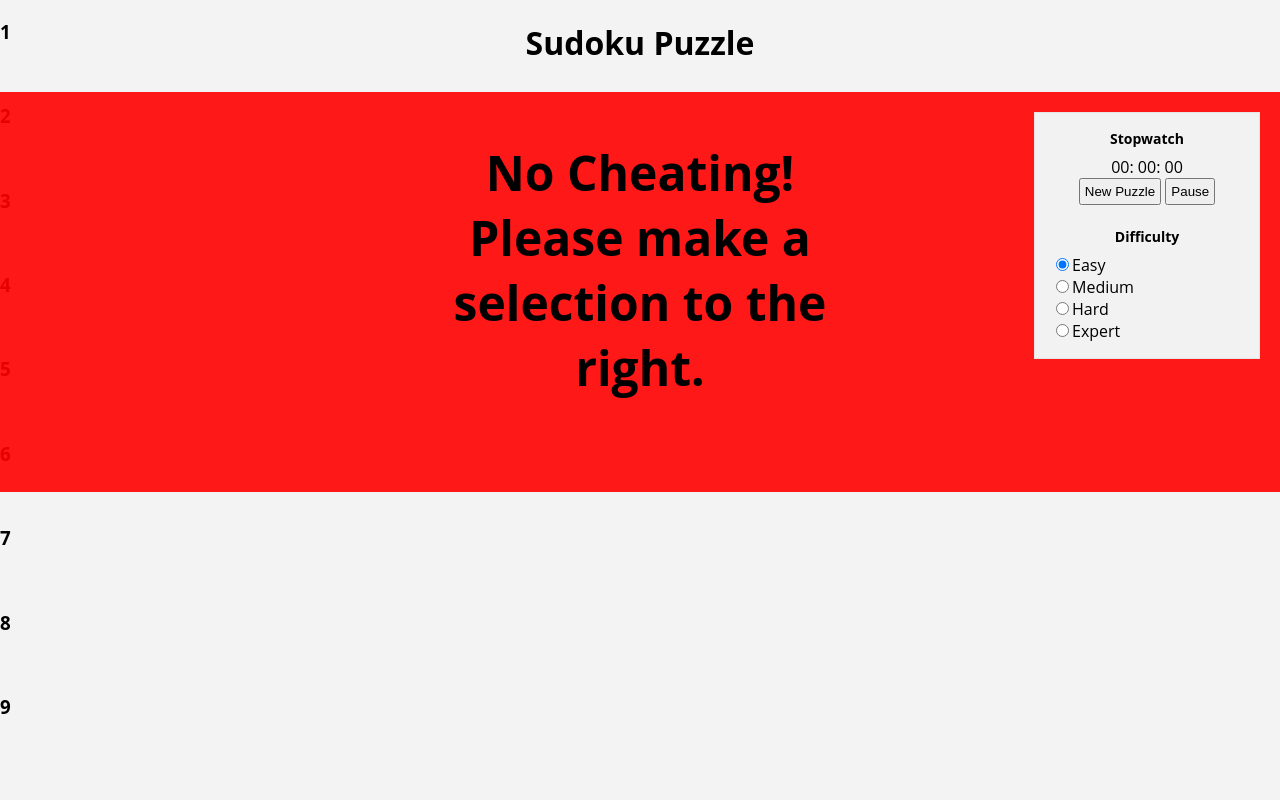
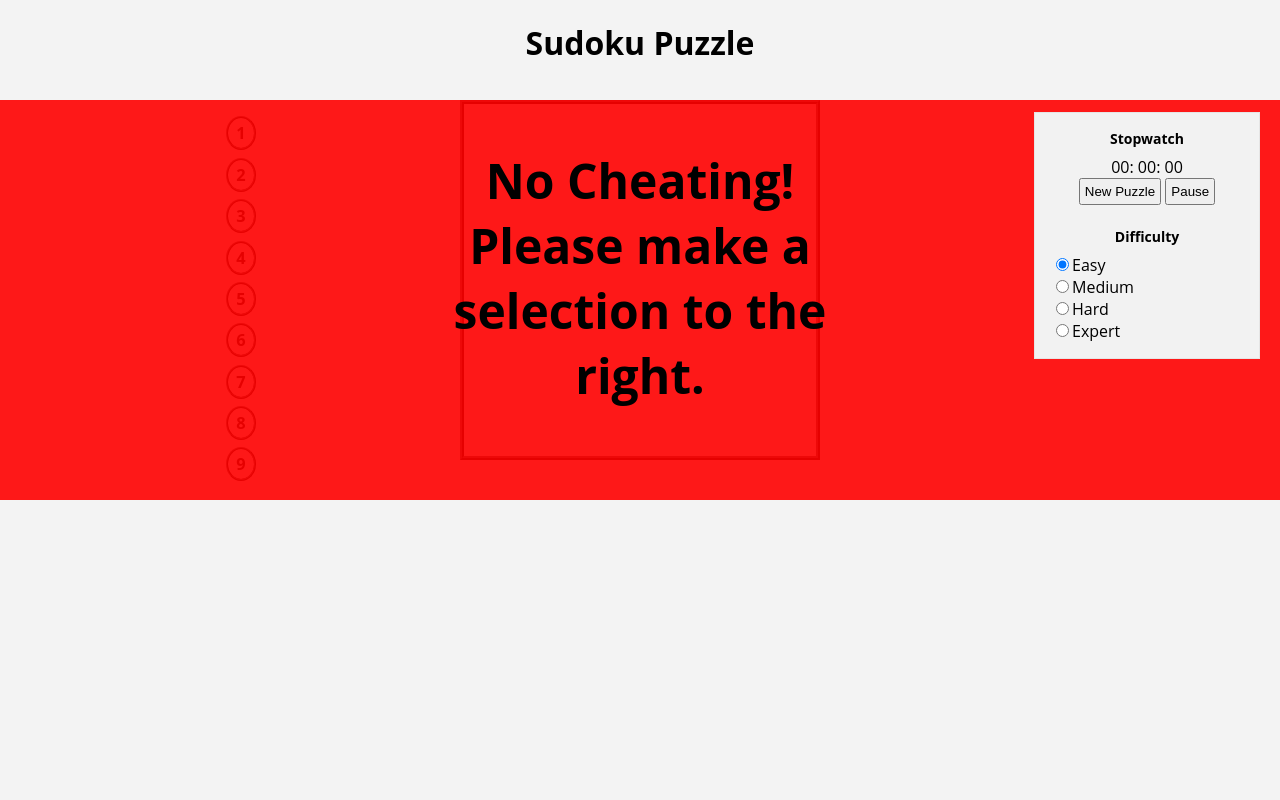
Before and after one commit to derk-the-jerk/Sudoku, a website: page public_html/index.html in a window 1280 px wide. Shown: the top 800 px of the page. Drawn offline with nearby package versions, Linux system fonts and the light colour scheme.

Commit message:
Sidebar
Does not show the total number of values yet, WIP

```diff
--- a/public_html/css/main.css
+++ b/public_html/css/main.css
@@ -42,6 +42,27 @@
     font-size: 14px;
     margin: 0 0 8px 0; }
 
+#sidebar {
+  position: absolute;
+  right: 80vw;
+  vertical-align: middle;
+  font-size: 6px;
+}
+
+#sidebar div {
+  display: inline-block;
+  height: 30px;
+  width: 30px;
+  font-size: 14px;
+}
+
+#sidebar div h3 {
+  text-align: center;
+  border: 2px ridge black;
+  border-radius: 50%;
+  padding: 4px;
+}
+
 article {
   margin-top: 100px; }
 
@@ -55,7 +76,7 @@
   background-color: var(--focus-bg); }
 
 #overlay {
-  top: 11.5vh;
+  top: 12.5vh;
   background-color: rgba(255, 0, 0, 0.9); }
 
 #complete {
```
